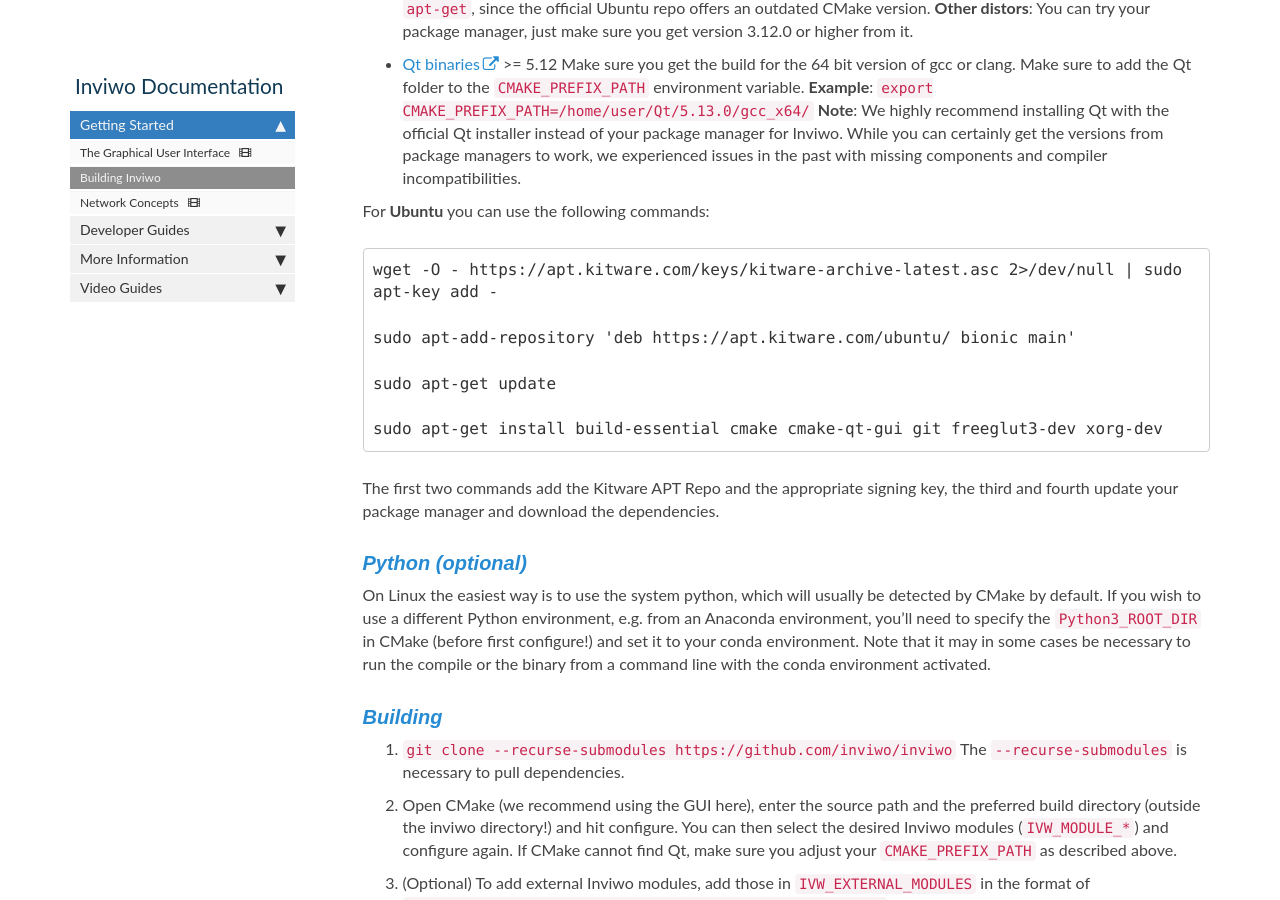
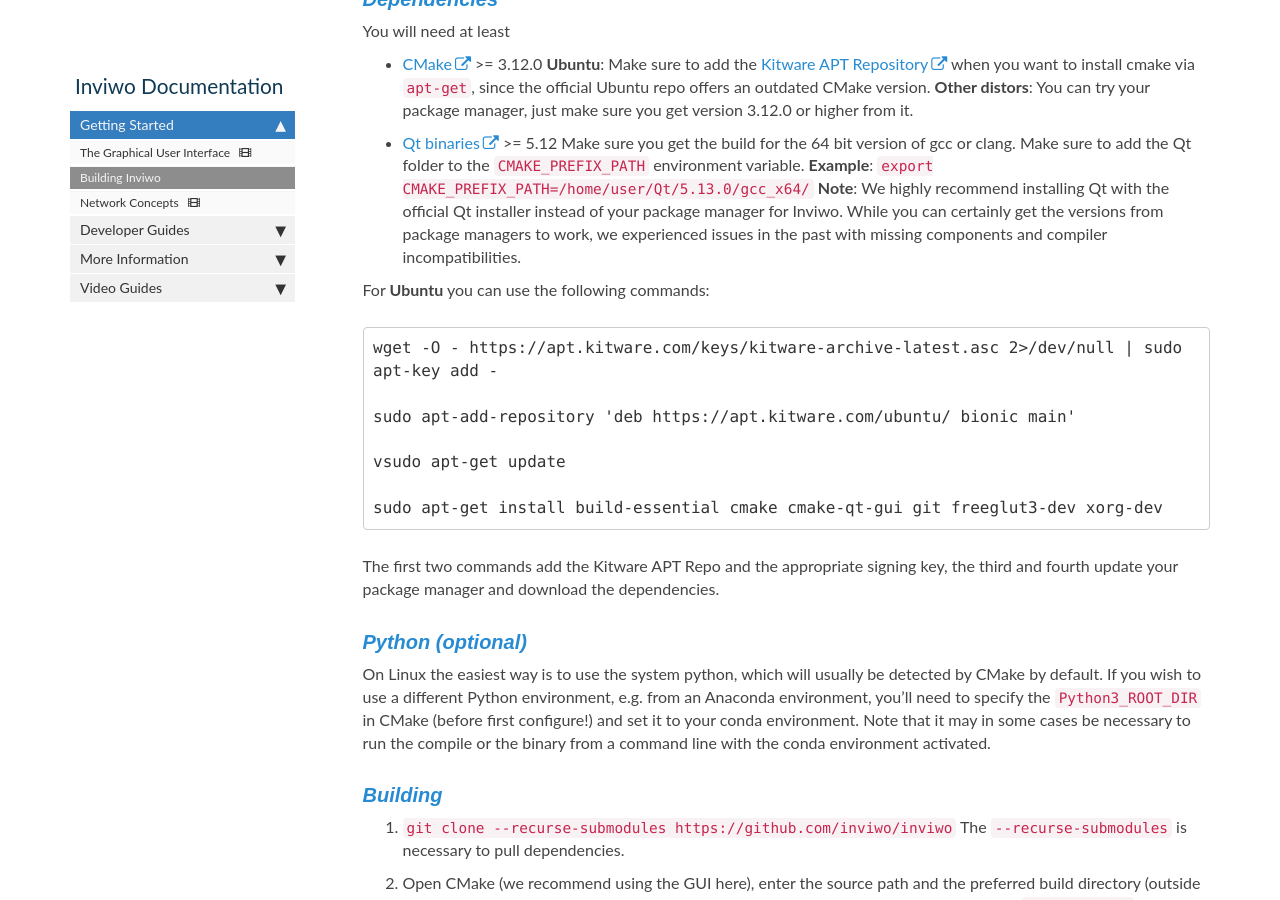
Before and after one commit to inviwo/inviwo.github.io, a Jekyll site: the page built from pages/manual/manual-gettingstarted-build.md, in a window 1280 px wide and 900 px high, scrolled down 2247 px. Built offline with Jekyll 4.4.1, drawn with Linux system fonts in a browser that asks for light colours; comment, search, counter and statistics services are not loaded; some of the changed text lies outside the part shown.

Commit message:
Update manual-gettingstarted-build.md
Taking notes while trying to build the project

````diff
--- a/pages/manual/manual-gettingstarted-build.md
+++ b/pages/manual/manual-gettingstarted-build.md
@@ -70,7 +73,7 @@
 
 sudo apt-add-repository 'deb https://apt.kitware.com/ubuntu/ bionic main'
 
-sudo apt-get update
+vsudo apt-get update
 
 sudo apt-get install build-essential cmake cmake-qt-gui git freeglut3-dev xorg-dev
 ```
````
Also changed, not shown: other parts of pages/manual/manual-gettingstarted-build.md (+3 -0 lines).
